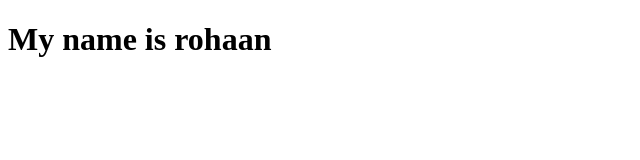
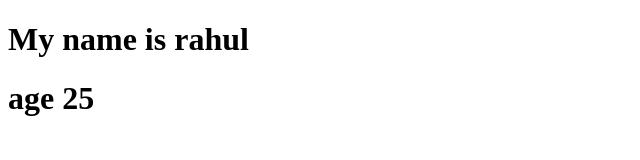
Before and after one commit to thakurrahulsingh2000/git-learn2.0, a plain HTML site: page index.html in a window 1280 px wide. Shown: the whole page, without its empty margins (0-640 px from the left). Drawn offline with Linux system fonts and the light colour scheme.

Commit message:
edited my name and age

```diff
--- a/index.html
+++ b/index.html
@@ -7,7 +7,8 @@
     <title>Github</title>
 </head>
 <body>
-    <h1>My name is rohaan</h1>
+    <h1>My name is rahul</h1>
+    <h1>age 25</h1>
 
 </body>
 </html>
```
